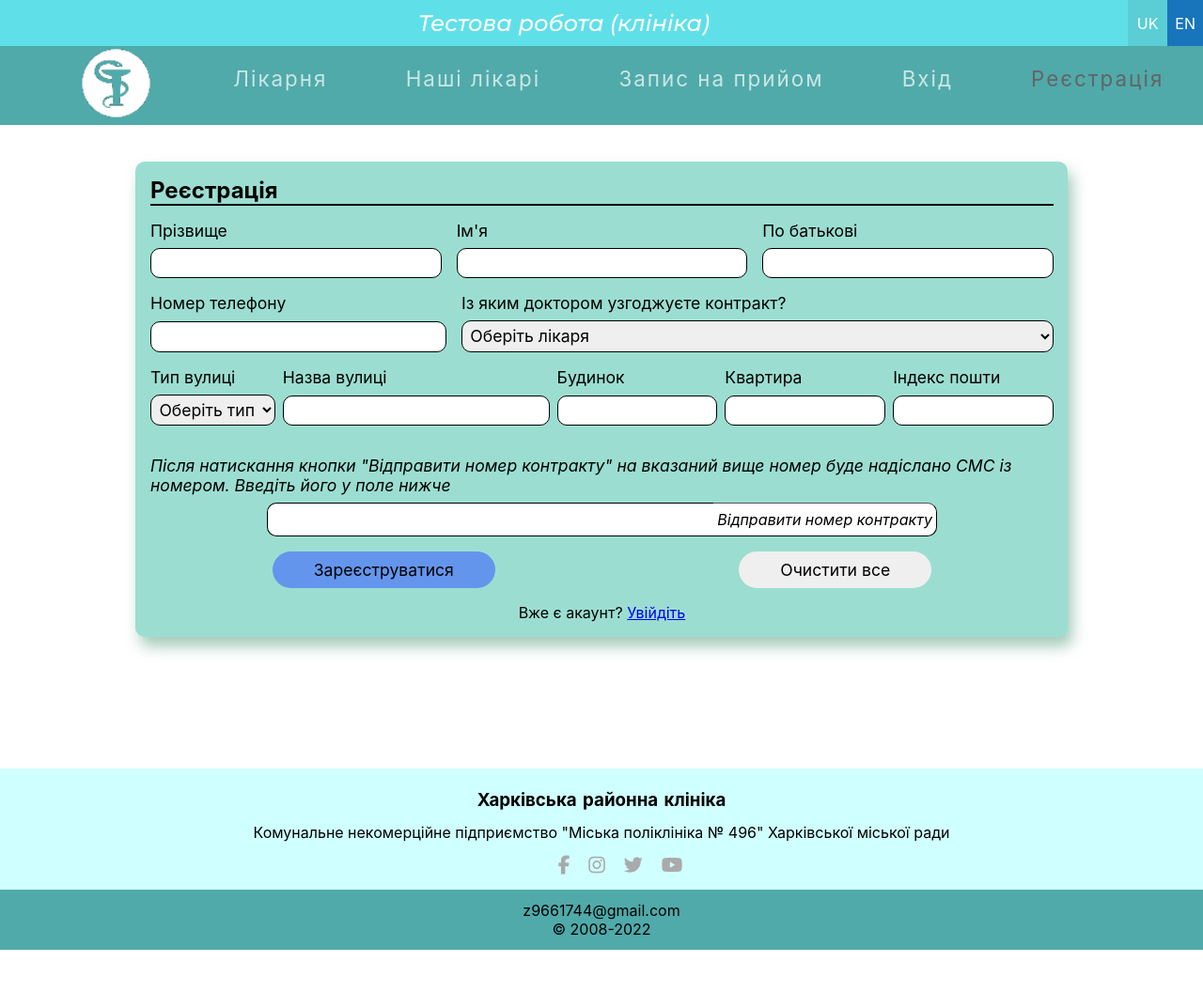
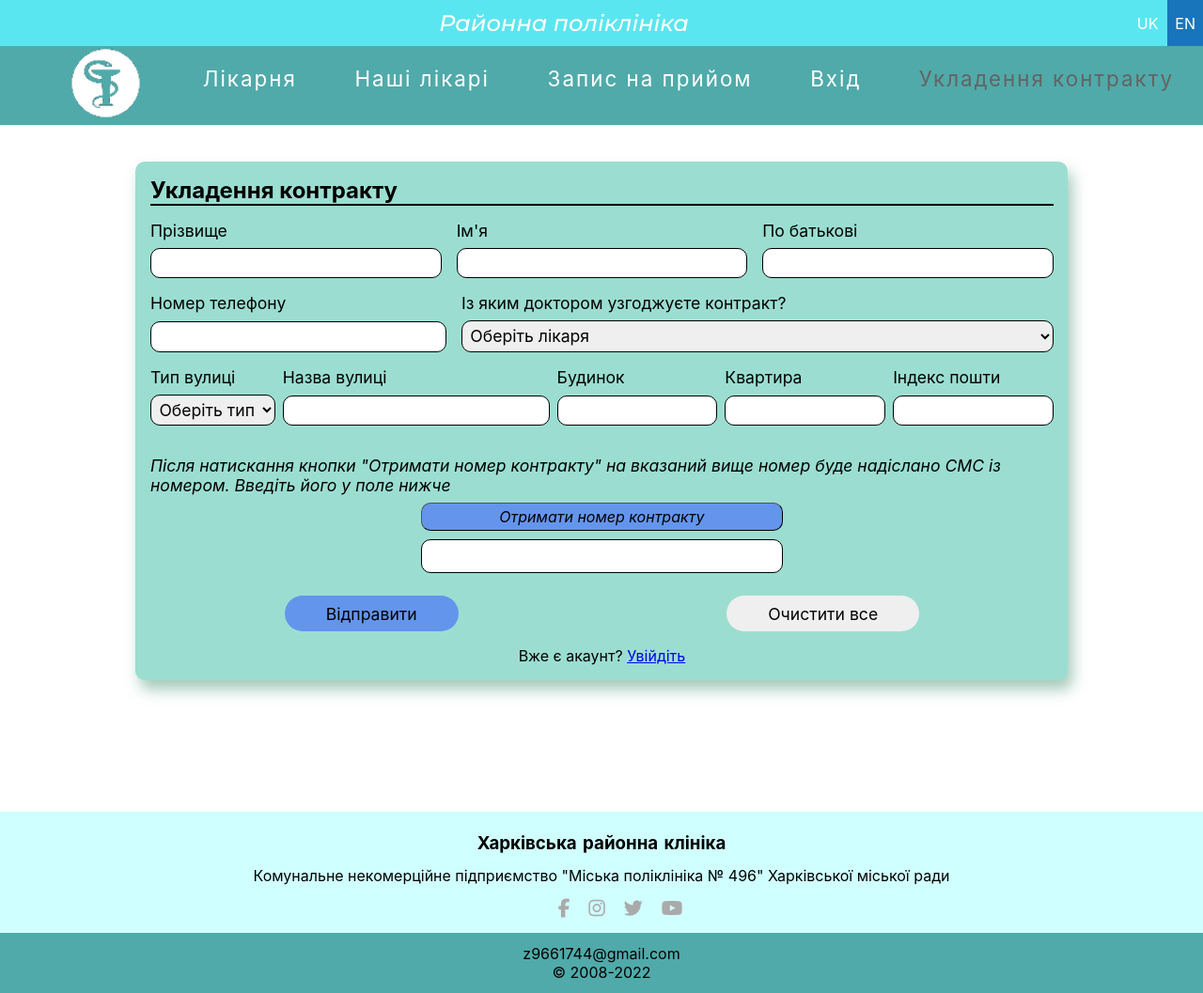
Before and after one commit to vadmart/clinic-site-nure, a Django app: template clinic/templates/registration/registration.html in a window 1280 px wide. Shown: the whole page at 94% size. Before the commit the page ends 1011 px from the top, so only its background shows below. Run offline with Django 4.2, Linux system fonts and the light colour scheme; the template is opened without the code that fills it, so the values that code supplies are empty; some libraries are stand-ins or nearby versions.

Commit message:
Fixed stuff or smth

```diff
--- a/clinic/models.py
+++ b/clinic/models.py
@@ -147,3 +147,6 @@ class Schedule(models.Model):
     def clean(self):
         if self.patient:
             raise ValidationError("Цей запис вже зайнято. Оберіть інший час!")
+
+    def __lt__(self, other):
+        return self.start_datetime < other.start_datetime
--- a/clinic/static/css/common.css
+++ b/clinic/static/css/common.css
@@ -3,7 +3,7 @@
 
 :root {
     --accent-color: rgba(80, 170, 170, 1);
-    --top-bar-color: rgba(100, 244, 255, 0.5);
+    --top-bar-color: rgba(90, 230, 240, 1);
 }
 
 * {
@@ -209,14 +209,14 @@ li.menu-item .btn {
     padding-bottom: 15px;
     letter-spacing: 2px;
     text-decoration: none;
-    color: rgb(255, 255, 255, .7);
+    color: rgb(255, 255, 255);
     border-radius: 5px;
     cursor: pointer;
     transition: color 100ms;
 }
 
 li.menu-item .btn:hover {
-    color: rgb(255, 255, 255, 1);
+    color: rgb(200, 200, 200, 1);
 }
 
 li.menu-item a img {
@@ -227,7 +227,7 @@ li.menu-item .btn:after {
     content: '';
     position: absolute;
     height: 2px;
-    background-color: #fff;
+    background-color: rgb(200, 200, 200, 1);
     left: 0;
     bottom: 5px;
     width: 0;
--- a/clinic/static/css/making-an-appointment.css
+++ b/clinic/static/css/making-an-appointment.css
@@ -239,7 +239,7 @@ input.button#record:hover {
 }
 
 .form-success {
-    color: #05FFDD;
+    color: #086a5d;
     text-align: center;
     font-size: 1.2em;
 }
--- a/clinic/static/css/registration.css
+++ b/clinic/static/css/registration.css
@@ -28,7 +28,7 @@
 
 form {
     display: grid;
-    row-gap: 1em;
+    row-gap: 1.5em;
     width: inherit;
 }
 
@@ -133,24 +133,18 @@ form input[type=reset]:hover {
 }
 
 .registration-contract-num-block {
-    display: grid;
-    grid-template-columns: 2fr 1fr;
-}
-
-input#registration-contract-num:focus + button#registration-contract-num-button {
-    box-shadow: 2px 0 2px 1px #6499e9;
-    border: 0.1rem solid #6499e9;
-    border-left: none;
+    display: flex;
+    flex-direction: column-reverse;
+    row-gap: 0.5em;
+    width: 40%;
 }
 
 button#registration-contract-num-button {
     font-size: 1rem;
     padding: 0.25rem;
     border-width: 0.1rem;
-    border-left: none;
-    border-top-right-radius: 10px;
-    border-bottom-right-radius: 10px;
-    background-color: #ffffff;
+    border-radius: 10px;
+    background-color: rgba(100, 149, 237, 1);
     box-shadow: none;
     transition: box-shadow 0.3s ease;
 }
@@ -166,9 +160,6 @@ button#registration-contract-num-button:disabled {
 
 input#registration-contract-num {
     font-size: 1.1em;
-    border-right: none;
-    border-top-right-radius: 0;
-    border-bottom-right-radius: 0;
     box-shadow: none;
     border-width: 0.1rem;
 }
--- a/clinic/templates/clinic/base.html
+++ b/clinic/templates/clinic/base.html
@@ -17,7 +17,7 @@
     {% get_language_info_list for AVAILABLE_LANGUAGES as languages %}
     <header class="clinic-head">
         <div class="clinic-head__top">
-            <div class="site-name">{% trans 'Тестова робота (клініка)' %}</div>
+            <div class="site-name">{% trans 'Районна поліклініка' %}</div>
             <section class="language-block">
                 <div class="language-block__choice">
                     {% for language in languages %}
@@ -87,7 +87,7 @@
             {% if not user.is_authenticated %}
                 {% block header_registration %}
                     <li class="menu-item auth-block registration">
-                        <a class="btn" href="{% url 'registration' %}">{% trans 'Реєстрація' %}</a>
+                        <a class="btn" href="{% url 'registration' %}">{% trans 'Укладення контракту' %}</a>
                     </li>
                 {% endblock %}
             {% endif %}
@@ -152,7 +152,7 @@
                 <li class="menu-item">
                     {% if not user.is_authenticated %}
                         {% block mobile-menu_register %}
-                            <a class="btn" href="{% url 'registration' %}">{% trans 'Реєстрація' %}</a>
+                            <a class="btn" href="{% url 'registration' %}">{% trans 'Укладення контракту' %}</a>
                         {% endblock %}
                     {% endif %}
                 </li>
--- a/clinic/templates/clinic/pages/reviews.html
+++ b/clinic/templates/clinic/pages/reviews.html
@@ -92,7 +92,7 @@
         {% if not doctor.review_set.all %}
             <p class="no-reviews">{% trans 'Немає жодного відгуку' %}</p>
         {% else %}
-            {% for review in doctor.review_set.all %}
+            {% for review in doctor.review_set.all.reverse %}
                 <div class="review">
                     <blockquote class="account">
                         <cite>{{ review.patient.lastname }} {{ review.patient.name }}</cite>
--- a/clinic/templates/registration/registration.html
+++ b/clinic/templates/registration/registration.html
@@ -9,7 +9,7 @@
 
 {% block header_registration %}
     <li class="menu-item auth-block registration">
-        <a class="btn disabled" href="{% url 'registration' %}">{% trans 'Реєстрація' %}</a>
+        <a class="btn disabled" href="{% url 'registration' %}">{% trans 'Укладення контракту' %}</a>
     </li>
 {% endblock %}
 
@@ -21,7 +21,7 @@
     <div class="registration-form-wrapper">
         <div class="registration-form">
             <div class="registration-form-title">
-                <h3>{% trans 'Реєстрація' %}</h3>
+                <h3>{% trans 'Укладення контракту' %}</h3>
             </div>
             <form class="form-data" method="post" action="{% url 'register' %}">
                 {% csrf_token %}
@@ -48,10 +48,10 @@
                         <div class="field-block">
                             <label for="registration-doctor-choice">{% trans 'Із яким доктором узгоджуєте контракт?' %}</label>
                             <select name="doctor_choice" id="registration-doctor-choice" required>
-                                <option value="">Оберіть лікаря</option>
+                                <option value="">{% trans 'Оберіть лікаря' %}</option>
                                 {% for doctor in doctors %}
                                     <option value="{{ doctor.pk }}">{{ doctor.lastname }} {{ doctor.name }} {{ doctor.patronymic }}, {{ doctor.category.name|lower }}
-                                        кваліфікаційна категорія
+                                        {% trans 'кваліфікаційна категорія' %}
                                     </option>
                                 {% endfor %}
                             </select>
@@ -90,13 +90,13 @@
                     <div class="user-info__fourth">
                         <div class="field-block">
                             <label for="registration-contract-num">
-                                <i>{% trans 'Після натискання кнопки "Відправити номер контракту" на вказаний вище номер буде надіслано СМС із номером. Введіть його у поле нижче' %}</i>
+                                <i>{% trans 'Після натискання кнопки "Отримати номер контракту" на вказаний вище номер буде надіслано СМС із номером. Введіть його у поле нижче' %}</i>
                             </label>
                             <div class="registration-contract-num-block-wrapper">
                                 <div class="registration-contract-num-block">
                                     <input type="password" id="registration-contract-num" name="contract_num" required>
                                     <button id="registration-contract-num-button">
-                                        <i>{% trans 'Відправити номер контракту' %}</i>
+                                        <i>{% trans 'Отримати номер контракту' %}</i>
                                     </button>
                                 </div>
                             </div>
@@ -105,7 +105,7 @@
                 </div>
                 <div class="form-actions">
                     <div class="button-block">
-                        <input type="submit" value="{% trans 'Зареєструватися' %}">
+                        <input type="submit" value="{% trans 'Відправити' %}">
                     </div>
                     <div class="button-block">
                         <input type="reset" value="{% trans 'Очистити все' %}">
--- a/regclinic/settings.py
+++ b/regclinic/settings.py
@@ -30,7 +30,7 @@ SECRET_KEY = 'django-insecure-v(l07qvqd1q0@1_521)pho5_lzw_ttgjjcvt-fhink_o0*#^ot
 # SECURITY WARNING: don't run with debug turned on in production!
 DEBUG = True
 
-ALLOWED_HOSTS = ["192.168.1.246", "127.0.0.1"]
+ALLOWED_HOSTS = ["192.168.1.246", "127.0.0.1", "8e9b-178-150-167-216.ngrok-free.app"]
 
 # Application definition
 
@@ -142,3 +142,5 @@ DEFAULT_AUTO_FIELD = 'django.db.models.BigAutoField'
 AUTHENTICATION_BACKENDS = ["django.contrib.auth.backends.ModelBackend"]
 
 LOGIN_REDIRECT_URL = "/index"
+
+CSRF_TRUSTED_ORIGINS = ["https://8e9b-178-150-167-216.ngrok-free.app"]
```
Also changed, not shown: clinic/templates/clinic/pages/making-an-appointment.html (+0 -9 lines), clinic/views.py (+16 -15 lines), clinic/locale/en/LC_MESSAGES/django.po, clinic/locale/uk/LC_MESSAGES/django.po, 1 other file.
